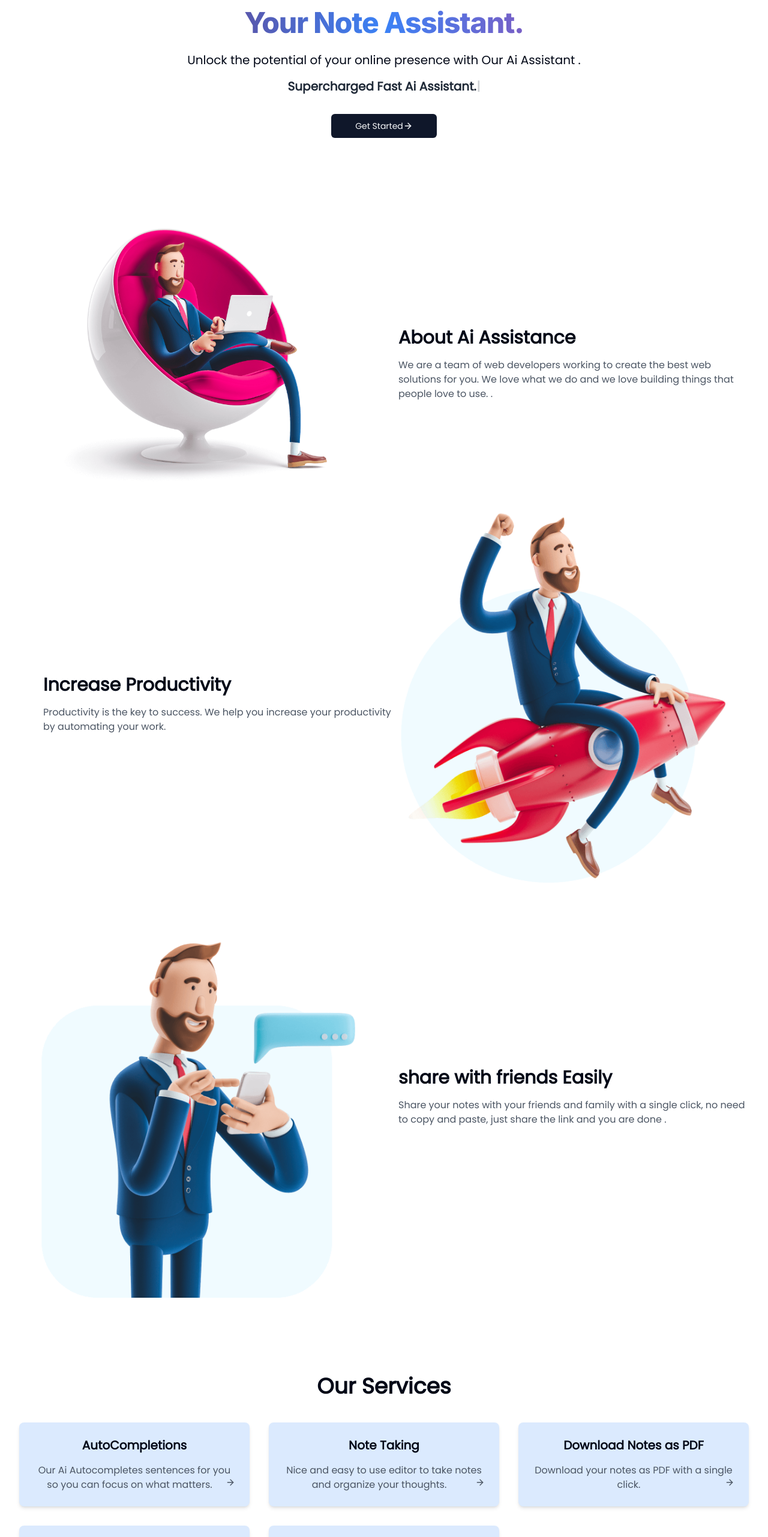
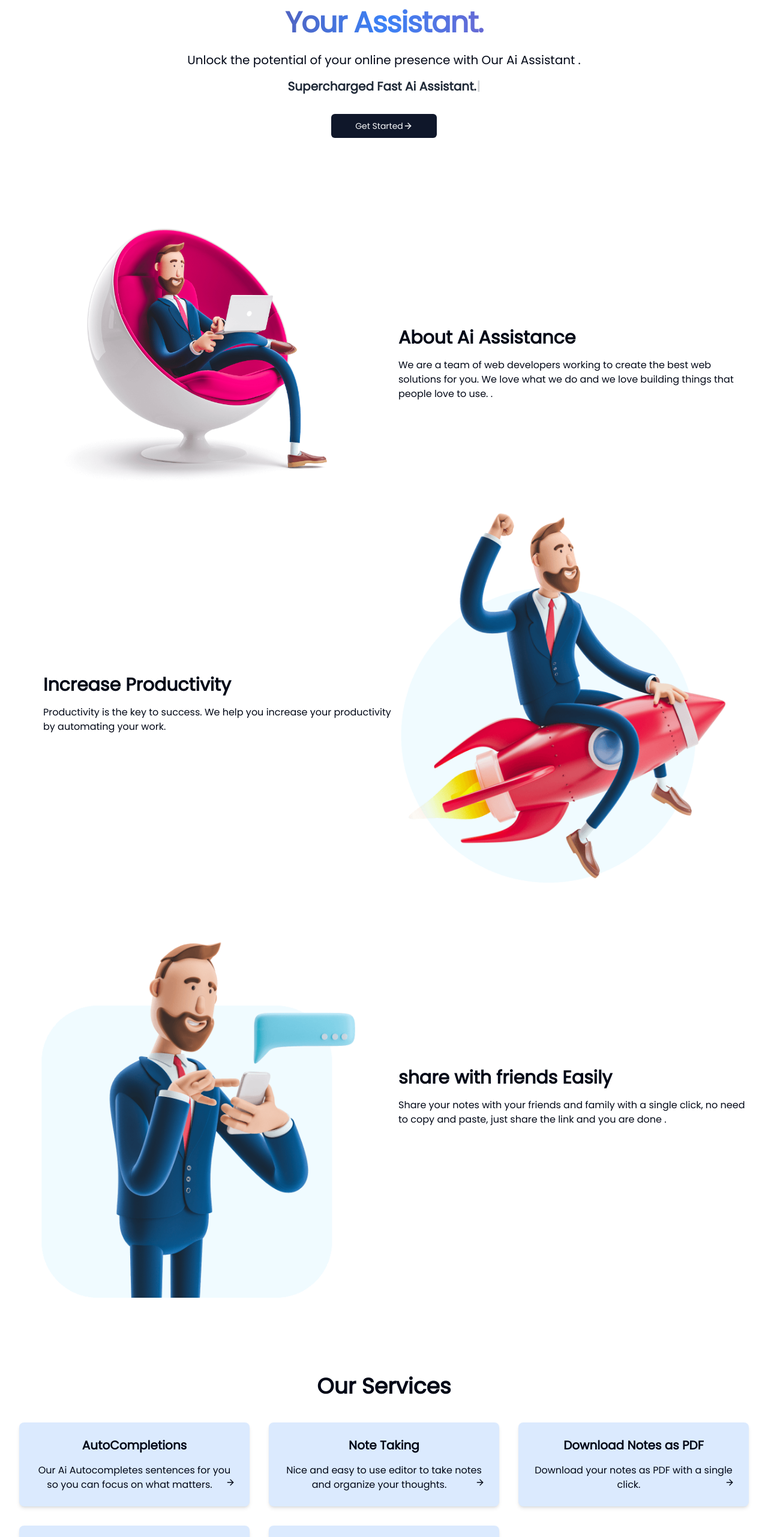
Before and after one commit to Francis-Mwaniki/Note-Taking-Ai-Assistance, a Next.js app: page / in a window 1280 px wide. Shown: the part 234-2797 px from the top of the page at 60% size. Built offline with nearby package versions, Linux system fonts and the light colour scheme.

Commit message:
few change

```diff
--- a/app/InternshipR/page.tsx
+++ b/app/InternshipR/page.tsx
@@ -7,18 +7,36 @@ import { Textarea } from '@/components/ui/textarea';
 import { Toaster } from "react-hot-toast";
 import { useMutation } from '@tanstack/react-query';
 import axios from 'axios';
+import { EditorContent, useEditor } from "@tiptap/react";
 import { Button } from '@/components/ui/button';
 import { toast } from 'react-hot-toast';
 import { ArrowBigLeft, ArrowLeft, Copy, Save, StopCircle } from 'lucide-react';
+import StarterKit from '@tiptap/starter-kit';
+import Link from 'next/link';
+
 const ReportPage = () => {
+       const [generatedReport, setGeneratedReport] = useState('');
+const [editorState, setEditorState] = React.useState(
+    `<span>...</span>`
+  );
+
+      const editor = useEditor({
+    autofocus: true,
+    extensions: [StarterKit],
+    content: generatedReport,
+    onUpdate: ({ editor }) => {
+      setGeneratedReport(editor.getHTML());
+    },
+  });
 
 
-    const { complete, completion,stop, isLoading } = useCompletion({
+
+    const { complete, completion,stop, isLoading, } = useCompletion({
     api : "/api/reports",
 
    });
 
-    const [generatedReport, setGeneratedReport] = useState('');
+
     const lastCompletion = React.useRef("");
     /* console.log(description);
 console.log(internshipTitle);
@@ -118,14 +136,16 @@ console.log(companyName); */
                    </div>
 
                         <div className='flex flex-col gap-y-3 sm:w-3/4 mx-auto w-full'>
-                            <Textarea
+
+                             <div className="prose prose-sm  mt-4 text-start flex justify-center items-center mx-auto sm:w-3/4 w-[100%]">
+                             <Textarea
                                 value={generatedReport}
                                 onChange={() => {}}
                                 className='w-full'
                                 rows={30}
 
-
                             />
+                        </div>
                             {/* stop */}
                            {isLoading && (
                              <Button
@@ -165,6 +185,19 @@ console.log(companyName); */
                                     <Save size={24} className='mr-2' />
                                     Save
                                 </Button>
+                                {/* REGENERATE */}
+                                <Button
+                                    className='btn btn-primary'
+                                    onClick={() => {
+
+                                        complete(generatedReport);
+                                    }
+                                    }
+                                >
+                                    <ArrowBigLeft size={24} className='mr-2' />
+                                    Regenerate
+                                </Button>
+
 
                             </div>
                         </div>
@@ -173,7 +206,15 @@ console.log(companyName); */
 
             )}
             {!generatedReport && (
+               <>
+                <Link href='/' >
+                <Button className='btn btn-primary'>
+                    <ArrowLeft size={24} className='mr-2' />
+                    Back
+                </Button>
+                </Link>
                 <ReportForm onGenerateReport={handleGenerateReport} />
+               </>
             )}
                 <Toaster  />
 
--- a/app/api/reports/route.ts
+++ b/app/api/reports/route.ts
@@ -103,7 +103,20 @@ console.log(companyName);
           Report Title: ${reportTitle}
           Report Type: ${reportType}
           Report Format: ${reportFormat}
-         Generate a detailed INDUSTRIAL ATTACHMENT report with the following  #IMPORTANT start with table of contents AND CREATE A DETAILED REPORT ON BELOW TOPICS:
+         Generate a detailed INDUSTRIAL ATTACHMENT report with the following  #IMPORTANT start with table of contents
+
+
+
+        `,
+      },
+    ],
+    stream: true,
+  });
+  const stream = OpenAIStream(response);
+  return new StreamingTextResponse(stream);
+}
+/*
+ AND CREATE A DETAILED REPORT ON BELOW TOPICS:
 
           1: Introduction hint: use the details provided above to create an introduction
            2: Declaration -please assume that you have done the industrial attachment
@@ -112,7 +125,7 @@ console.log(companyName);
            5: Executive Summary
            6: Introduction - Background
            7: Objectives -objectives of the industrial attachment
-           8: Organization profile -please descibe in detailed based on details provided above: company profile -physical location, history, mission, vision, values, products and services, organizational structure, departments, staff, predict based on the company name
+           8: Organization profile -please describe in detailed based on details provided above: company profile -physical location, history, mission, vision, values, products and services, organizational structure, departments, staff, predict based on the company name
            9: Activities - activities carried out during the industrial attachment - predict based on the details provided above
            10:  Results and Discussion - predict based on the details provided above
            11: Conclusion - predict based on the details provided above
@@ -126,14 +139,4 @@ console.log(companyName);
 
 
 
-
-
-
-        `,
-      },
-    ],
-    stream: true,
-  });
-  const stream = OpenAIStream(response);
-  return new StreamingTextResponse(stream);
-}
+*/
--- a/components/LandingPage.tsx
+++ b/components/LandingPage.tsx
@@ -102,7 +102,7 @@ const LandingPage = () => {
         </div>
 
       <div className="h-24"></div>
-          <div className={inter.className}>
+          <div >
          <h1 className="text-5xl flex md:justify-start justify-center md:mx-2 mx-auto py-3 px-3 bg-gradient-to-r from-pink-900 via-gray-800 to-pink-600 bg-clip-text font-extrabold text-transparent tracking-tight">
             Ai Assistant.
           </h1>
@@ -113,9 +113,9 @@ const LandingPage = () => {
       {/* Hero Section */}
       <section className=" sm:py-20 py-7 w-full" id="home">
         <div className="container mx-auto text-center">
-        <div className={inter.className}>
+        <div >
            <h1 className="sm:text-5xl text-4xl bg-gradient-to-r from-rose-900 via-blue-500 to-pink-600 bg-clip-text font-extrabold text-transparent tracking-tight">
-            Your Note Assistant.
+            Your Assistant.
           </h1>
           </div>
 
@@ -143,7 +143,7 @@ const LandingPage = () => {
             </div>
             <div className="sm:w-1/2 w-full ">
               <h2 className="text-3xl font-semibold">About Ai Assistance</h2>
-              <p className="mt-4 text-gray-600">
+              <p className="mt-4 ">
                 We are a team of web developers working to create the best web solutions for you. We love what we do and we love building things that people love to use.
                 .</p>
             </div>
@@ -154,7 +154,7 @@ const LandingPage = () => {
             </div>
             <div className="sm:w-1/2 w-full  mt-4">
               <h2 className="text-3xl font-semibold">Increase Productivity</h2>
-              <p className="mt-4 text-gray-600">
+              <p className="mt-4 ">
                 Productivity is the key to success. We help you increase your productivity by automating your work.</p>
             </div>
           </div>
@@ -164,7 +164,7 @@ const LandingPage = () => {
             </div>
             <div className="sm:w-1/2 w-full ">
               <h2 className="text-3xl font-semibold">share with friends Easily</h2>
-              <p className="mt-4 text-gray-600">
+              <p className="mt-4 ">
                 Share your notes with your friends and family with a single click, no need to copy and paste, just share the link and you are done
                 .</p>
             </div>
@@ -177,47 +177,47 @@ const LandingPage = () => {
         <div className="container mx-auto text-center">
           <h2 className="text-4xl font-extrabold">Our Services</h2>
           <div className="grid grid-cols-1 md:grid-cols-2 lg:grid-cols-3 gap-8 mt-10">
-            <div className="bg-blue-100 p-6 rounded-lg shadow-md">
+            <div className="bg-blue-100 hover:bg-gray-900 hover:text-white p-6 rounded-lg shadow-md ">
               <h3 className="text-xl font-semibold">AutoCompletions</h3>
-              <p className="mt-4 text-gray-600">
+              <p className="mt-4 ">
                 Our Ai Autocompletes sentences for you so you can focus on what matters.
                 <ArrowRight className="w-4 h-4 float-right" />
                 </p>
             </div>
-            <div className="bg-blue-100 p-6 rounded-lg shadow-md">
+            <div className="bg-blue-100 hover:bg-gray-900 hover:text-white p-6 rounded-lg shadow-md">
               <h3 className="text-xl font-semibold">
                 Note Taking
 
               </h3>
-              <p className="mt-4 text-gray-600">
+              <p className="mt-4 ">
                 Nice and easy to use editor to take notes and organize your thoughts.
                 <ArrowRight className="w-4 h-4 float-right" />
                 </p>
             </div>
-            <div className="bg-blue-100 p-6 rounded-lg shadow-md">
+            <div className="bg-blue-100 hover:bg-gray-900 hover:text-white p-6 rounded-lg shadow-md">
               <h3 className="text-xl font-semibold">
                 Download Notes as PDF
               </h3>
-              <p className="mt-4 text-gray-600">
+              <p className="mt-4 ">
                 Download your notes as PDF with a single click.
                  <ArrowRight className="w-4 h-4 float-right" />
                 </p>
             </div>
-            <div className="bg-blue-100 p-6 rounded-lg shadow-md">
+            <div className="bg-blue-100 hover:bg-gray-900 hover:text-white p-6 rounded-lg shadow-md">
               <h3 className="text-xl font-semibold">
                 Share Notes
               </h3>
-              <p className="mt-4 text-gray-600">
+              <p className="mt-4 ">
                 Share your notes with your friends and family.
                 <ArrowRight className="w-4 h-4 float-right" />
                 </p>
             </div>
-            <div className="bg-blue-100 p-6 rounded-lg shadow-md">
+            <div className="bg-blue-100 hover:bg-gray-900 hover:text-white p-6 rounded-lg shadow-md">
             <a href="/InternshipR">
               <h3 className="text-xl font-semibold">
                Internship Reports
               </h3>
-              <p className="mt-4 text-gray-600">
+              <p className="mt-4 ">
                 Ai Assistant helps you write your internship reports.
 
                 <ArrowRight className="w-4 h-4 float-right" />
--- a/components/TipTapEditor.tsx
+++ b/components/TipTapEditor.tsx
@@ -119,7 +119,7 @@ const TipTapEditor = ({ note }: Props) => {
         </Button>
       </div>
 
-      <div className="prose prose-sm  mt-4 text-center flex justify-center items-center mx-auto sm:w-3/4 w-[100%]">
+      <div className="prose prose-sm  mt-4 text-start flex justify-center items-center mx-auto sm:w-3/4 w-[100%]">
         <EditorContent editor={editor} />
       </div>
       <div className="h-4"></div>
```
Also changed, not shown: components/GenerateCoverLetter.tsx (added).
